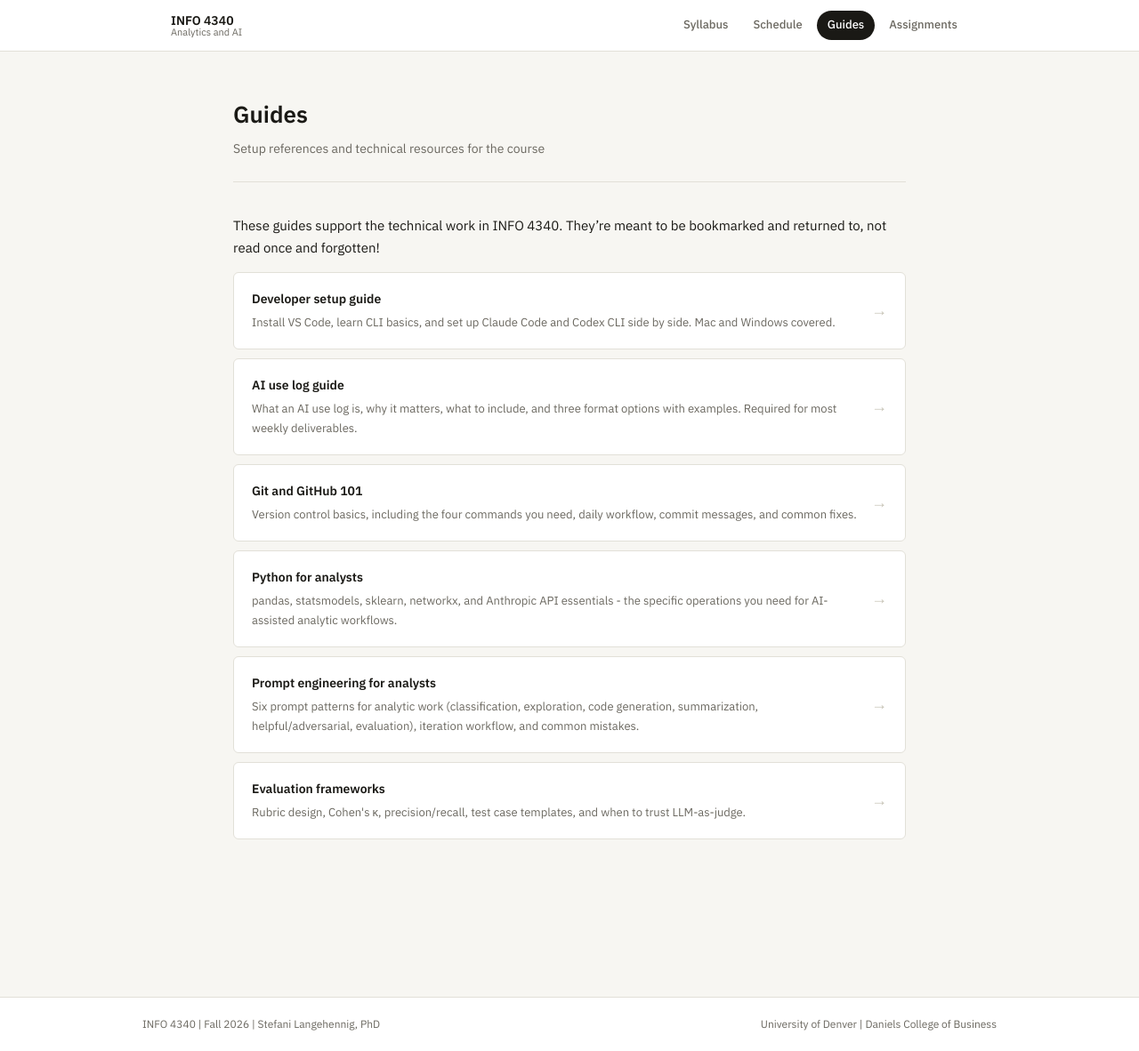
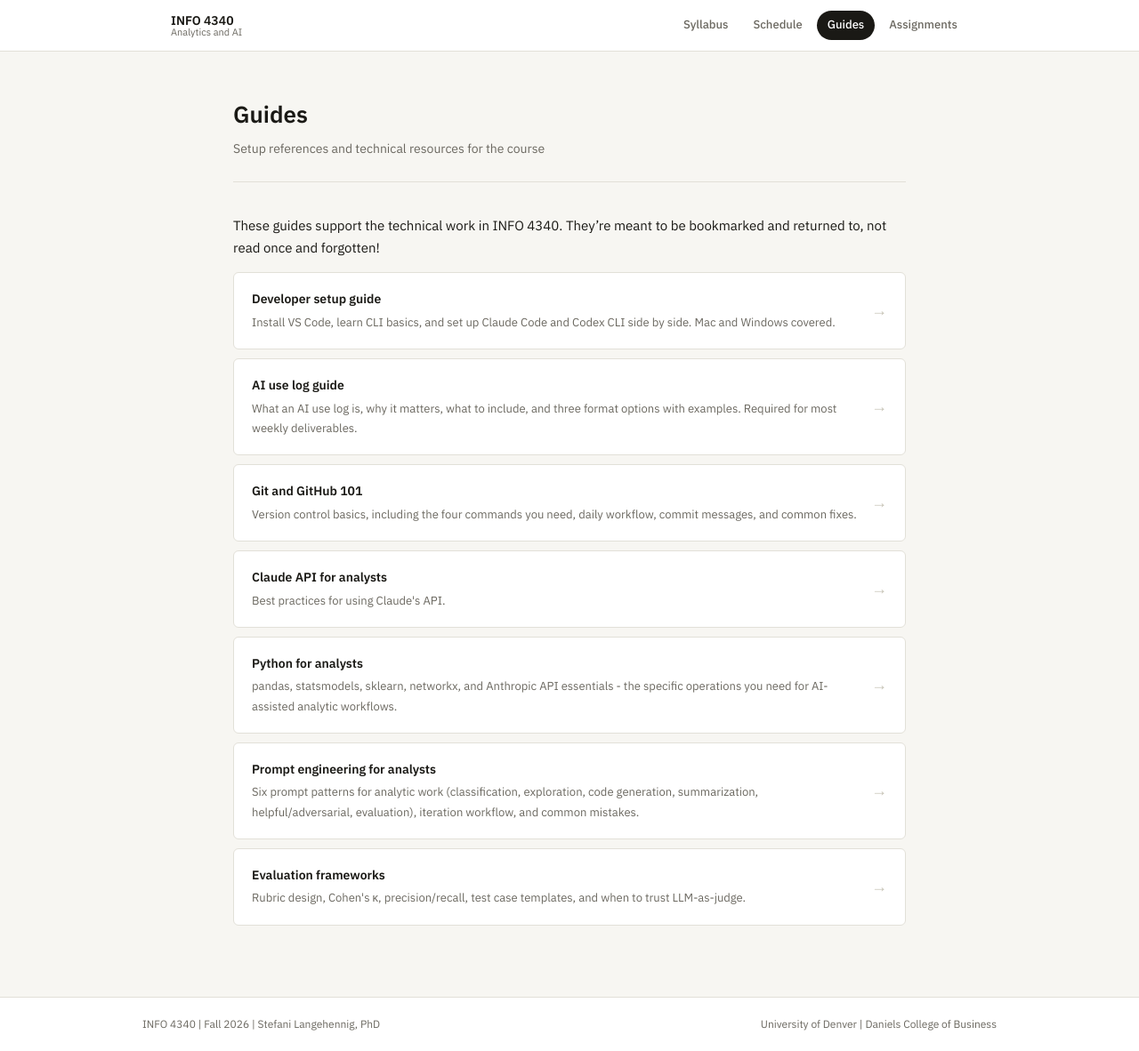
Before and after one commit to steflangehennig/info4340, a Jekyll site: the page built from guides/index.md, in a window 1280 px wide and 1182 px high. Shown: the whole window at 89% size. Built offline with Jekyll 4.4.1, drawn with Linux system fonts in a browser that asks for light colours.

Commit message:
update index for guide rendering

```diff
--- a/guides/index.md
+++ b/guides/index.md
@@ -32,6 +32,15 @@ These guides support the technical work in INFO 4340. They're meant to be bookma
     <div class="guide-card-arrow">→</div>
   </a>
 
+  <a href="{{ site.baseurl }}/guides/claude-api/" class="guide-card">
+    <div class="guide-card-left">
+      <div class="guide-card-title">Claude API for analysts</div>
+      <div class="guide-card-desc">Best practices for using Claude's API.</div>
+    </div>
+    <div class="guide-card-arrow">→</div>
+  </a>
+
+
   <a href="{{ site.baseurl }}/guides/python-analysts/" class="guide-card">
     <div class="guide-card-left">
       <div class="guide-card-title">Python for analysts</div>
```
